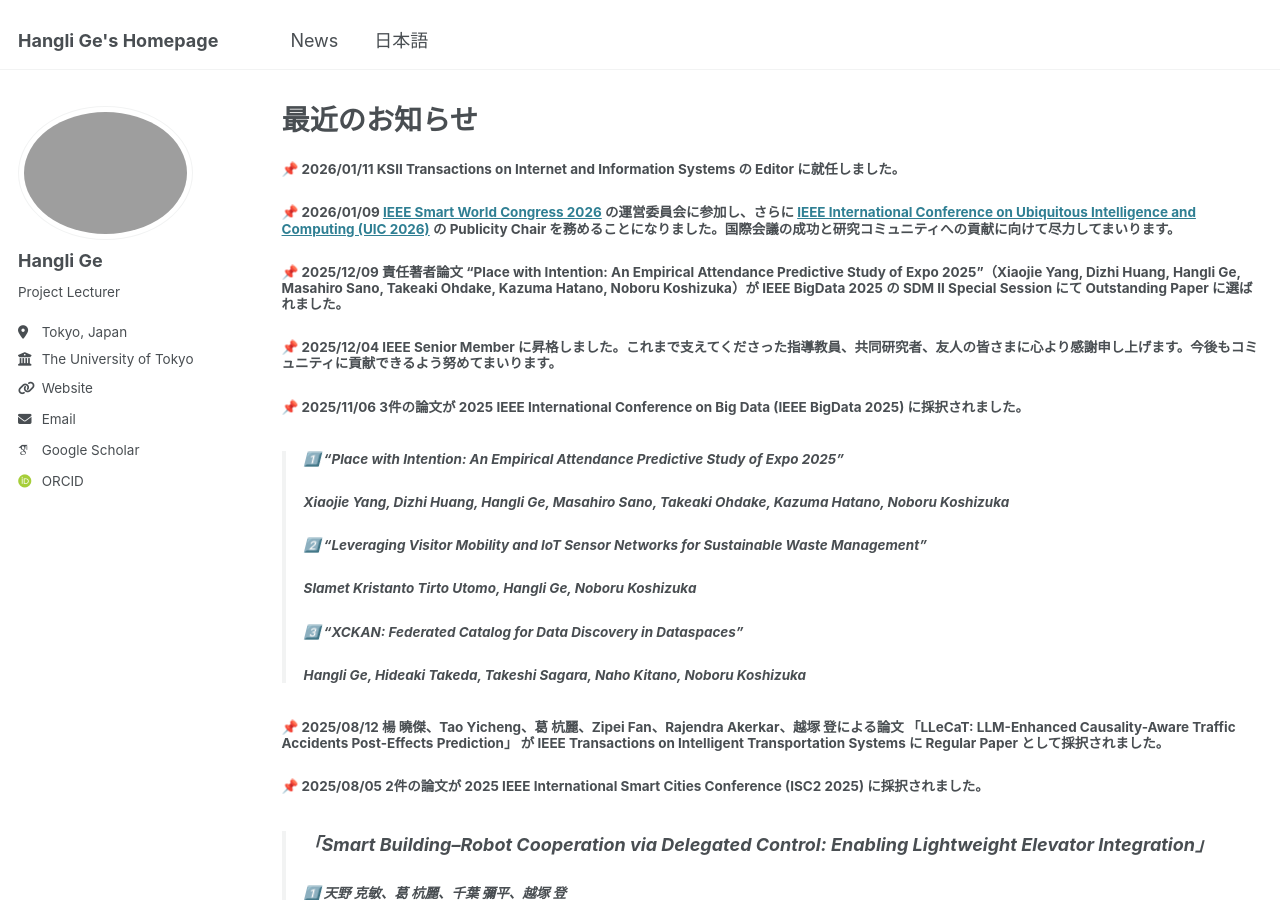
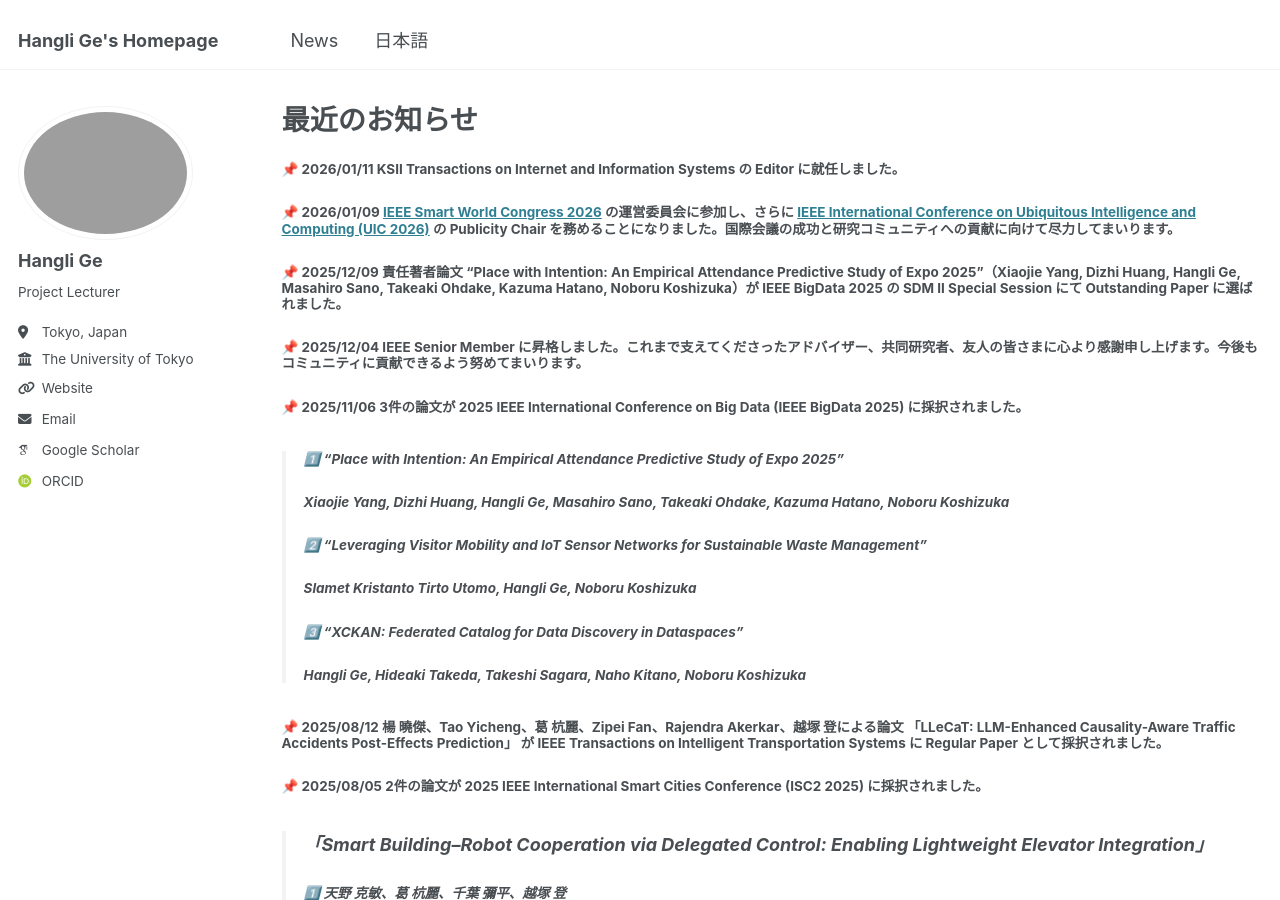
Before and after one commit to christie888/christie888.github.io, a Jekyll site: the page built from _pages/post_jp.md, in a window 1280 px wide and 900 px high. Built offline with Jekyll 4.4.1, drawn with Linux system fonts in a browser that asks for light colours; some web fonts are replaced.

Commit message:
Update post_jp.md

```diff
--- a/_pages/post_jp.md
+++ b/_pages/post_jp.md
@@ -9,7 +9,7 @@ permalink: post_jp/
 
 ##### 📌 2025/12/09 責任著者論文 **“Place with Intention: An Empirical Attendance Predictive Study of Expo 2025”**（Xiaojie Yang, Dizhi Huang, Hangli Ge, Masahiro Sano, Takeaki Ohdake, Kazuma Hatano, Noboru Koshizuka）が IEEE BigData 2025 の SDM II Special Session にて **Outstanding Paper** に選ばれました。
 
-##### 📌 2025/12/04 **IEEE Senior Member** に昇格しました。これまで支えてくださった指導教員、共同研究者、友人の皆さまに心より感謝申し上げます。今後もコミュニティに貢献できるよう努めてまいります。
+##### 📌 2025/12/04 **IEEE Senior Member** に昇格しました。これまで支えてくださったアドバイザー、共同研究者、友人の皆さまに心より感謝申し上げます。今後もコミュニティに貢献できるよう努めてまいります。
 
 ##### 📌 2025/11/06 3件の論文が **2025 IEEE International Conference on Big Data (IEEE BigData 2025)** に採択されました。
 > ###### 1️⃣ **“Place with Intention: An Empirical Attendance Predictive Study of Expo 2025”**
```
